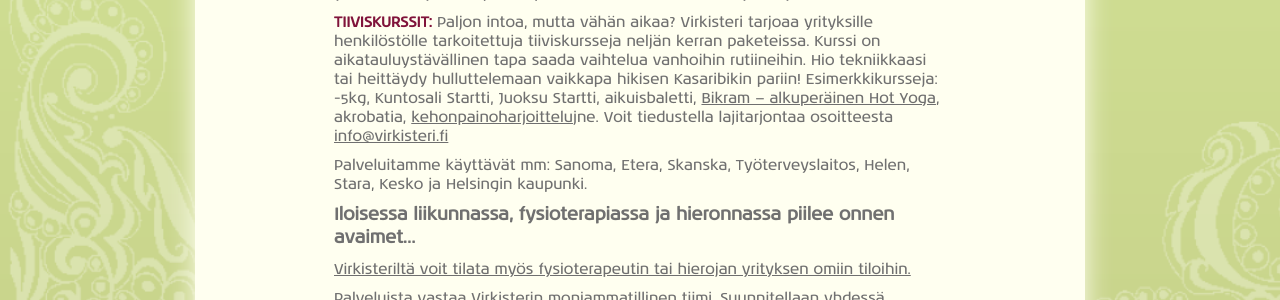
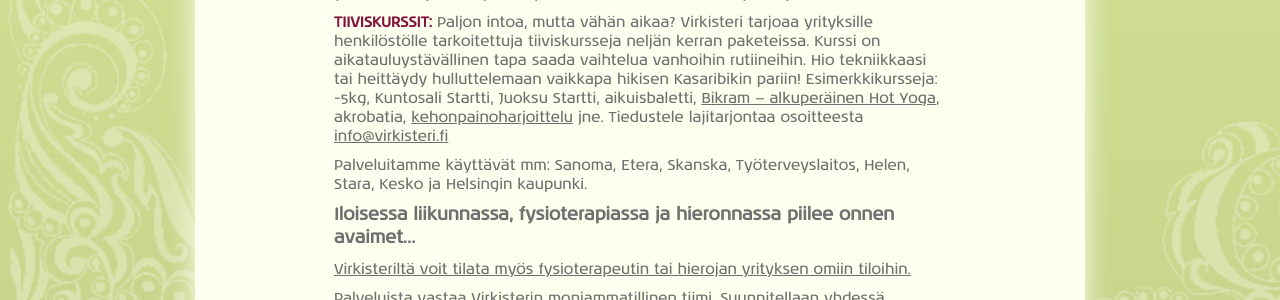
Before and after one commit to sdsykes-web/virkisteri, a Jekyll site: the page built from henkilostoliikunta.md, in a window 1280 px wide. Shown: the part 877-1177 px from the top of the page. Built offline with Jekyll 4.4.1, drawn with Linux system fonts in a browser that asks for light colours; nearby versions of some CDN libraries; some web fonts are replaced.

Commit message:
Update henkilostoliikunta.md

```diff
--- a/henkilostoliikunta.md
+++ b/henkilostoliikunta.md
@@ -15,7 +15,7 @@ Henkilöstön hyvinvoinnilla ja yrityksen taloudellisella menestyksellä on tutk
 
 Mielekkäin palvelukonaisuus riippuu organisaation koosta, sijainnista ja sukupuolijakaumasta. Lopullisesta liikuntapaketista löytyy yhden tai usean eri lajin yhdistelmä fysioterapeutin palveluilla tai hieronnalla höystettynä.
 
-**TIIVISKURSSIT:** Paljon intoa, mutta vähän aikaa? Virkisteri tarjoaa yrityksille henkilöstölle tarkoitettuja tiiviskursseja neljän kerran paketeissa. Kurssi on aikatauluystävällinen tapa saada vaihtelua vanhoihin rutiineihin. Hio tekniikkaasi tai heittäydy hulluttelemaan vaikkapa hikisen Kasaribikin pariin! Esimerkkikursseja: -5kg, Kuntosali Startti, Juoksu Startti, aikuisbaletti, [Bikram &mdash; alkuperäinen Hot Yoga](http://lifted.fi/2015/02/22/suorituskykya-tasapainoa-ja-hyvaa-oloa-bikram-joogasta/), akrobatia, [kehonpainoharjoittelu](https://vimeo.com/94644936/)jne. Voit tiedustella lajitarjontaa osoitteesta  [info@virkisteri.fi](mailto:info@virkisteri.fi)
+**TIIVISKURSSIT:** Paljon intoa, mutta vähän aikaa? Virkisteri tarjoaa yrityksille henkilöstölle tarkoitettuja tiiviskursseja neljän kerran paketeissa. Kurssi on aikatauluystävällinen tapa saada vaihtelua vanhoihin rutiineihin. Hio tekniikkaasi tai heittäydy hulluttelemaan vaikkapa hikisen Kasaribikin pariin! Esimerkkikursseja: -5kg, Kuntosali Startti, Juoksu Startti, aikuisbaletti, [Bikram &mdash; alkuperäinen Hot Yoga](http://lifted.fi/2015/02/22/suorituskykya-tasapainoa-ja-hyvaa-oloa-bikram-joogasta/), akrobatia, [kehonpainoharjoittelu](https://vimeo.com/94644936/) jne. Tiedustele lajitarjontaa osoitteesta  [info@virkisteri.fi](mailto:info@virkisteri.fi)
 
 Palveluitamme käyttävät mm:
 Sanoma, Etera, Skanska,
```
